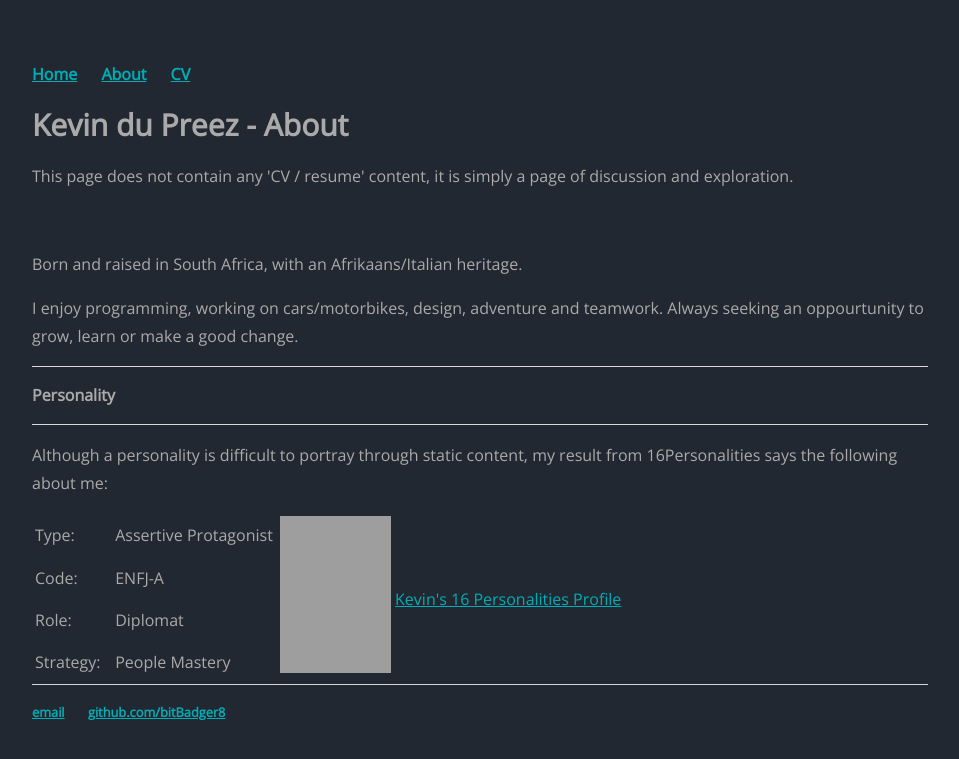
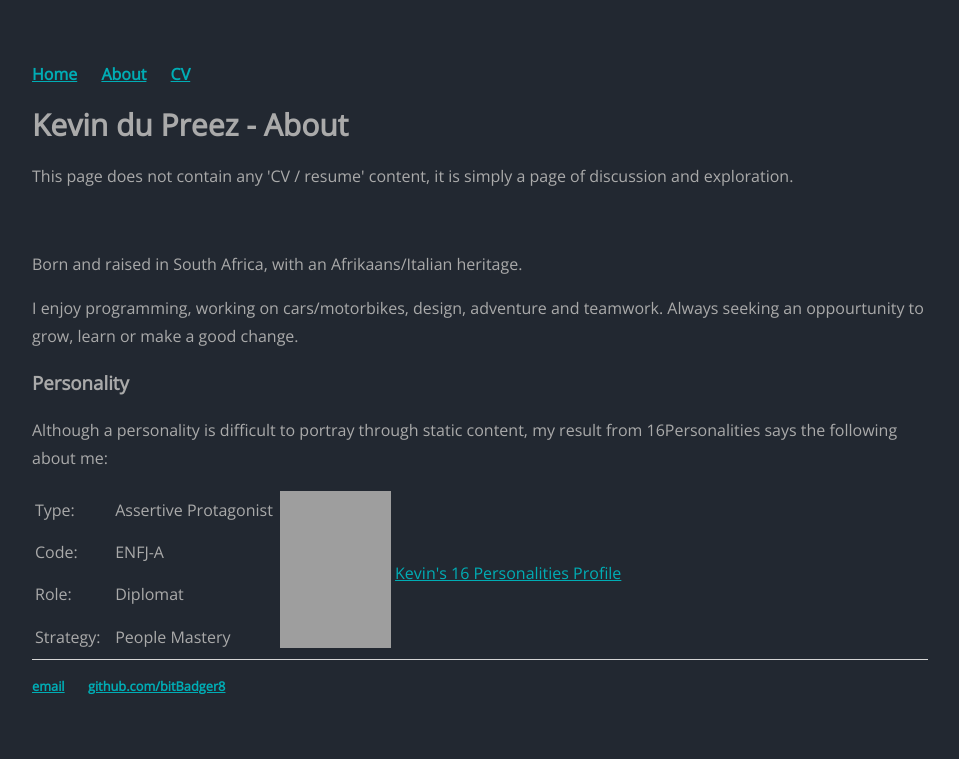
Before and after one commit to bitBadger8/bitBadger8.github.io, a Jekyll site: the page built from about/index.html, in a window 1280 px wide. Shown: the top 759 px of the page, without its empty margins (160-1119 px from the left). Built offline with Jekyll 4.4.1, drawn with Linux system fonts in a browser that asks for light colours; grey boxes are pictures that could not be loaded.

Commit message:
Update main.css

```diff
--- a/css/main.css
+++ b/css/main.css
@@ -133,7 +133,7 @@
   line-height: 25px;
 }
 
-h3 {
+h3 .quickFactsH3 {
   font-size: 16px;
   line-height: 27px;
   padding-top: 15px;
```
